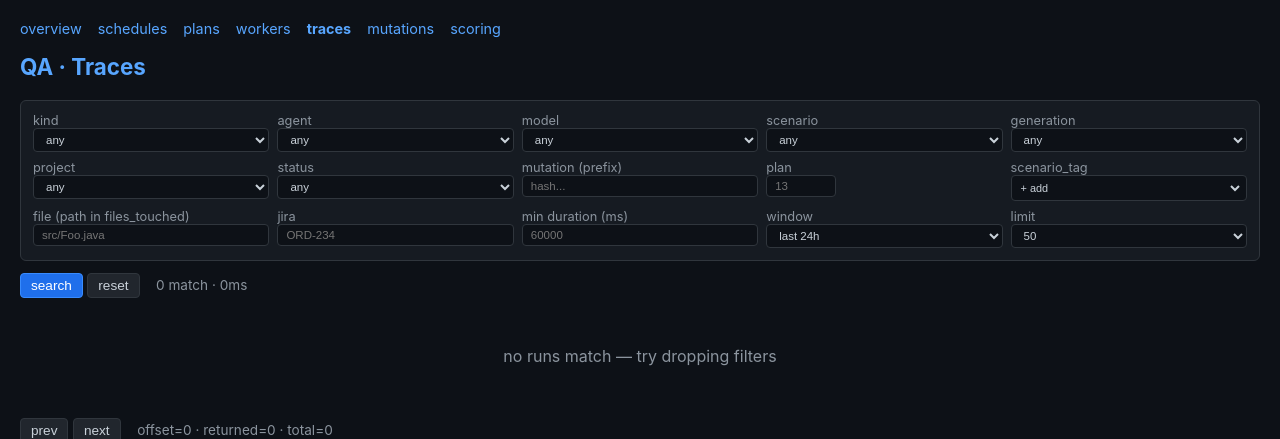
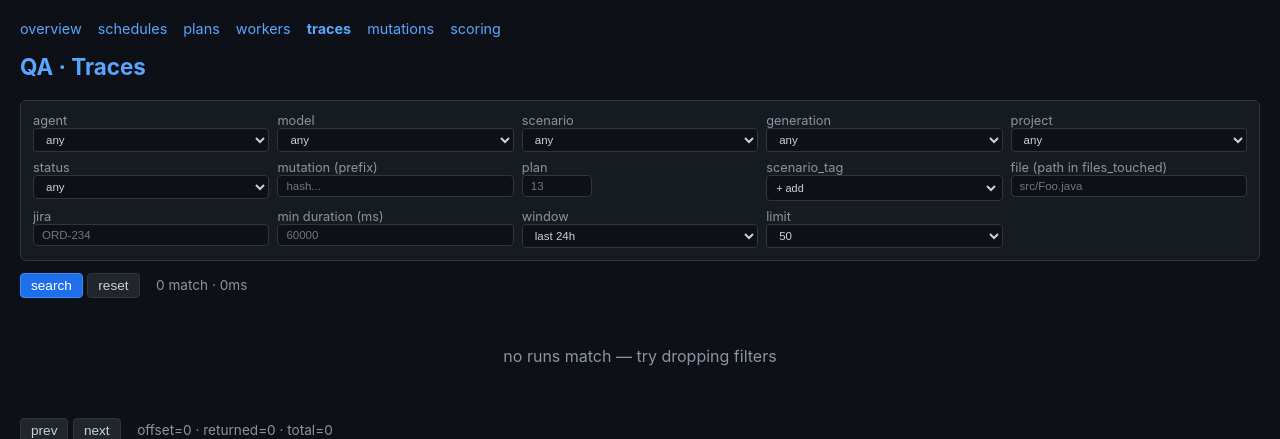
Before and after one commit to andreyzebin/diff-graph, a FastAPI app: page /qa/traces in a window 1280 px wide. Shown: the top 439 px of the page. Run offline with FastAPI, Linux system fonts and the light colour scheme; data that the repository does not hold is empty; parts of the project's set-up code (start-up, migrations or seed data) failed here and were passed over; some libraries are stand-ins or nearby versions.

Commit message:
Drop \`kind\` from QA UI/API surface — agents are homogeneous
Judges are just agents named \`judge.raw\`; the legacy agent/judge
dichotomy stamped on \`runs.kind\` was an artefact of the pre-OTel
schema. Removed:
- \`kind\` filter dropdown from /qa/traces and the by_provider aggregate
- \`kind\` column + linked-chip from the runs table (the link relied
  on r.kind to label the chip "↗ judge" / "↗ agent")
- agent-runs / judge-runs cards from /qa/dashboard
- \`kind\` field from RunFilter and \`runs.kind\` distinct dropdown

Internal \`runs.kind='agent'\` constraints in scoring aggregates kept
as-is — those are server-side data semantics, not user-facing.

Co-Authored-By: Claude Opus 4.7 (1M context) <noreply@anthropic.com>

```diff
--- a/tracing/server/app.py
+++ b/tracing/server/app.py
@@ -429,7 +429,6 @@ def _split_csv(v: Optional[str]) -> list[str]:
 @app.get("/api/search/runs")
 async def api_search_runs(
     # run attributes
-    kind: Optional[str] = None,
     agent: Optional[str] = None,
     model: Optional[str] = None,
     status: Optional[str] = None,
@@ -466,7 +465,7 @@ async def api_search_runs(
     §5e.13) and the agent-friendly stdout contract are stable.
     """
     f = RunFilter(
-        kind=kind, agent_name=agent, model=model, status=status,
+        agent_name=agent, model=model, status=status,
         since=since, until=until,
         duration_gt_ms=duration_gt_ms, tokens_gt=tokens_gt,
         generation=generation, mutation=mutation,
@@ -499,7 +498,6 @@ async def api_search_sub_runs(
     # Same filter set as /api/search/runs — applies to the parent
     # runs row; the view then flattens each session into one row
     # per sub-agent (run_id × agent_id × agent_name).
-    kind: Optional[str] = None,
     agent: Optional[str] = None,
     model: Optional[str] = None,
     status: Optional[str] = None,
@@ -532,7 +530,7 @@ async def api_search_sub_runs(
     just with plan/task columns NULL since they aren't tied to a
     qa_tasks row."""
     f = RunFilter(
-        kind=kind, agent_name=agent, model=model, status=status,
+        agent_name=agent, model=model, status=status,
         since=since, until=until,
         duration_gt_ms=duration_gt_ms, tokens_gt=tokens_gt,
         generation=generation, mutation=mutation,
@@ -599,12 +597,10 @@ async def api_search_dimensions():
 
 @app.get("/api/search/aggregates/by_provider")
 async def api_aggregate_by_provider(
-    kind: Optional[str] = None,
     since: Optional[str] = None,
     until: Optional[str] = None,
 ):
-    f = RunFilter(kind=kind, since=since, until=until,
-                  limit=10**9, offset=0)
+    f = RunFilter(since=since, until=until, limit=10**9, offset=0)
     return JSONResponse({"data": _store().aggregate_by_provider(f)})
 
 
--- a/tracing/server/static/qa.js
+++ b/tracing/server/static/qa.js
@@ -45,7 +45,7 @@ document.addEventListener('alpine:init', () => {
 
   Alpine.data('dash', () => ({
 
-        totalRuns: '…', agentRuns: '…', judgeRuns: '…',
+        totalRuns: '…',
         mutations: '…', scenarios: '…',
         byProvider: [], byScenario: [],
         async load() {
@@ -57,8 +57,6 @@ document.addEventListener('alpine:init', () => {
             return (r.meta && r.meta.total) || 0;
           };
           this.totalRuns = await fetchCount();
-          this.agentRuns = await fetchCount('&kind=agent');
-          this.judgeRuns = await fetchCount('&kind=judge');
 
           this.byProvider = await get('/api/search/aggregates/by_provider');
           this.byScenario = await get('/api/search/aggregates/by_scenario');
@@ -76,13 +74,13 @@ document.addEventListener('alpine:init', () => {
 
   Alpine.data('runsView', () => ({
 
-        dims: { kind: [], agent_name: [], model: [], scenario_id: [],
+        dims: { agent_name: [], model: [], scenario_id: [],
                 generation: [], project: [], status: [],
                 scenario_tags: [] },
         // Inline initialiser — calling this.defaultFilters() in the
         // object literal would fail (this is undefined at that point).
         filters: {
-          kind: '', agent: '', model: '', scenario: '',
+          agent: '', model: '', scenario: '',
           generation: '', mutation: '', project: '', status: '',
           plan: '', task: '', session: '', scenario_run: '',
           window: '24h',  // time-window default: last 24h (Jaeger convention)
@@ -112,7 +110,7 @@ document.addEventListener('alpine:init', () => {
         },
         defaultFilters() {
           return {
-            kind: '', agent: '', model: '', scenario: '',
+            agent: '', model: '', scenario: '',
             generation: '', mutation: '', project: '', status: '',
             scenario_tag_arr: [],
             file: '', jira: '', duration_gt_ms: null,
@@ -123,7 +121,7 @@ document.addEventListener('alpine:init', () => {
           const sp = new URLSearchParams(window.location.search);
           // Scalar filters: copy the URL param into the corresponding filter key.
           const scalarMap = {
-            kind: 'kind', agent: 'agent', model: 'model',
+            agent: 'agent', model: 'model',
             scenario: 'scenario', generation: 'generation',
             mutation: 'mutation', project: 'project', status: 'status',
             plan: 'plan', task: 'task', session: 'session',
@@ -156,7 +154,7 @@ document.addEventListener('alpine:init', () => {
           // Reflect filters into URL for shareable links / browser back.
           const qs = new URLSearchParams();
           const f = this.filters;
-          const scalarOut = { kind: f.kind, agent: f.agent, model: f.model,
+          const scalarOut = { agent: f.agent, model: f.model,
             scenario: f.scenario, generation: f.generation, mutation: f.mutation,
             project: f.project, status: f.status, plan: f.plan, task: f.task,
             session: f.session, scenario_run: f.scenario_run,
@@ -183,7 +181,7 @@ document.addEventListener('alpine:init', () => {
           const qs = new URLSearchParams();
           const f = this.filters;
           // Scalars (use URL param names that match the API).
-          const scalarOut = { kind: f.kind, agent: f.agent, model: f.model,
+          const scalarOut = { agent: f.agent, model: f.model,
             scenario: f.scenario, generation: f.generation, mutation: f.mutation,
             project: f.project, status: f.status, plan: f.plan, task: f.task,
             session: f.session, scenario_run: f.scenario_run,
--- a/tracing/server/store.py
+++ b/tracing/server/store.py
@@ -39,7 +39,6 @@ from orchestra.trace_db import DEFAULT_DB_PATH
 class RunFilter:
     """All filters for the /api/runs list endpoint. Every field is optional."""
     # By run attributes
-    kind: Optional[str] = None
     agent_name: Optional[str] = None
     model: Optional[str] = None
     status: Optional[str] = None
@@ -209,8 +208,6 @@ class SQLiteTraceStore:
               json_extract(attributes, '$."diffgraph.run_id"')      AS session_id,
               json_extract(attributes, '$."diffgraph.agent_id"')    AS agent_id,
               json_extract(attributes, '$."diffgraph.agent_name"')  AS agent_name,
-              CASE WHEN json_extract(attributes, '$."diffgraph.agent_name"')='judge'
-                   THEN 'judge' ELSE 'agent' END                    AS kind,
               json_extract(attributes, '$."diffgraph.model"')       AS model,
               json_extract(attributes, '$."diffgraph.scenario_id"') AS scenario_id,
               json_extract(attributes, '$."diffgraph.mutation"')    AS mutation,
@@ -319,16 +316,6 @@ class SQLiteTraceStore:
             )
             params.append(f.mutation)
             params.append(f.mutation + "%")
-        if f.kind:
-            # Derived from agent_name; only 'judge' vs 'agent' make sense.
-            if f.kind == "judge":
-                clauses.append(
-                    "json_extract(attributes, '$.\"diffgraph.agent_name\"') = 'judge'"
-                )
-            else:
-                clauses.append(
-                    "json_extract(attributes, '$.\"diffgraph.agent_name\"') != 'judge'"
-                )
         if f.status == "failed":
             clauses.append("status_code = 'ERROR'")
         elif f.status == "completed":
@@ -433,7 +420,7 @@ class SQLiteTraceStore:
         """Distinct values for each filter dimension — feeds the
         dropdowns on /qa/runs. One round-trip instead of six."""
         out = {
-            "kind": [], "agent_name": [], "model": [],
+            "agent_name": [], "model": [],
             "scenario_id": [], "generation": [], "project": [],
             "scenario_tags": [], "status": [],
             "lineage": [],
@@ -441,7 +428,7 @@ class SQLiteTraceStore:
         try:
             with self._conn() as c:
                 # Scalar columns: SELECT DISTINCT
-                for col in ("kind", "agent_name", "model", "scenario_id",
+                for col in ("agent_name", "model", "scenario_id",
                             "generation", "project", "status"):
                     rows = c.execute(
                         f"SELECT DISTINCT {col} AS v FROM runs "
@@ -1031,7 +1018,6 @@ class SQLiteTraceStore:
                 clauses.append(f"{col} = ?")
                 params.append(val)
 
-        eq("kind", f.kind)
         eq("runs.id", f.session_id)         # qualified — disambiguates in JOIN events
         eq("agent_name", f.agent_name)
         if f.scenario_run_id:
--- a/tracing/server/templates/qa_traces.html
+++ b/tracing/server/templates/qa_traces.html
@@ -72,13 +72,6 @@ body { padding: 20px; max-width: 1400px; margin: 0 auto; }
 
 <div x-data="runsView" x-init="init(); setInterval(() => search(true), 5000)">
   <div class="filter-grid">
-    <label>kind
-      <select x-model="filters.kind" @change="search()">
-        <option value="">any</option>
-        <template x-for="v in dims.kind"><option :value="v" x-text="v"></option></template>
-      </select>
-    </label>
-
     <label>agent
       <select x-model="filters.agent" @change="search()">
         <option value="">any</option>
@@ -194,7 +187,6 @@ body { padding: 20px; max-width: 1400px; margin: 0 auto; }
           <th>session</th>
           <th>scen_run</th>
           <th>agent_id</th>
-          <th>kind</th>
           <th>agent</th>
           <th>scenario</th>
           <th>model</th>
@@ -203,7 +195,6 @@ body { padding: 20px; max-width: 1400px; margin: 0 auto; }
           <th>plan</th>
           <th>task</th>
           <th class="dur-cell">dur ms</th>
-          <th>linked</th>
           <th>tags</th>
           <th>started</th>
         </tr>
@@ -232,7 +223,6 @@ body { padding: 20px; max-width: 1400px; margin: 0 auto; }
                  :title="'open trace for this agent'"
                  x-text="(r.agent_id || '').slice(0,8) || '—'"></a>
             </td>
-            <td><span :class="`kind-${r.kind}`" x-text="r.kind"></span></td>
             <td x-text="r.agent_name || ''"></td>
             <td x-text="r.scenario_id || ''"></td>
             <td x-text="(r.model || '').slice(0,28)" :title="r.model"></td>
@@ -255,13 +245,6 @@ body { padding: 20px; max-width: 1400px; margin: 0 auto; }
               </template>
             </td>
             <td class="dur-cell" x-text="r.duration_ms || ''"></td>
-            <td>
-              <template x-if="r.linked_run_id">
-                <a class="linked-chip" :href="`{{ base_path }}/runs/${r.linked_run_id}`"
-                   :title="`open ${r.kind === 'agent' ? 'judge' : 'agent'} run ${r.linked_run_id}`"
-                   x-text="`↗ ${(r.kind === 'agent' ? 'judge' : 'agent')}`"></a>
-              </template>
-            </td>
             <td>
               <template x-for="t in (r.scenario_tags || []).slice(0, 3)">
                 <span class="tag-chip" x-text="t"></span>
```
Also changed, not shown: tracing/server/templates/qa_dashboard.html (+0 -8 lines).
